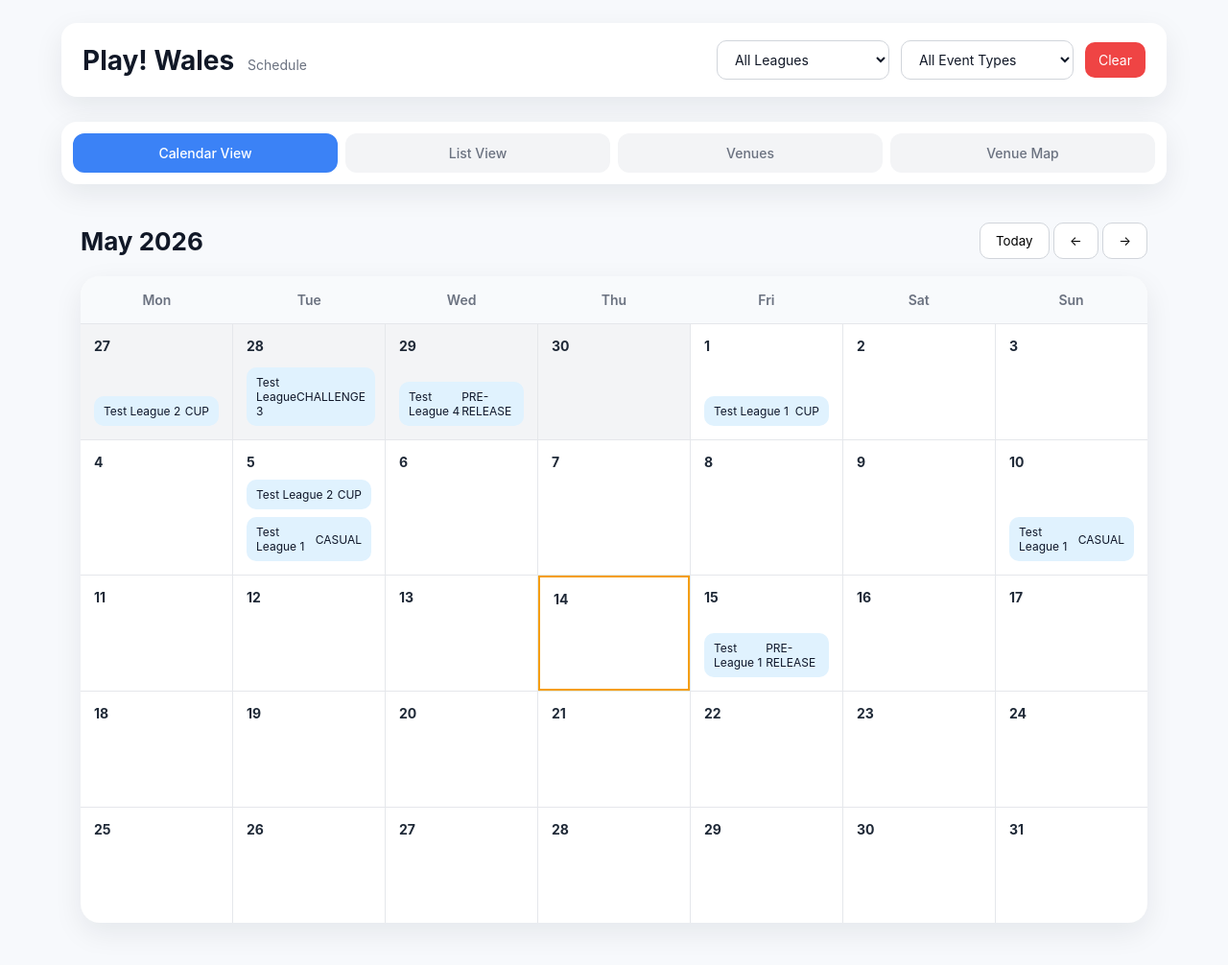
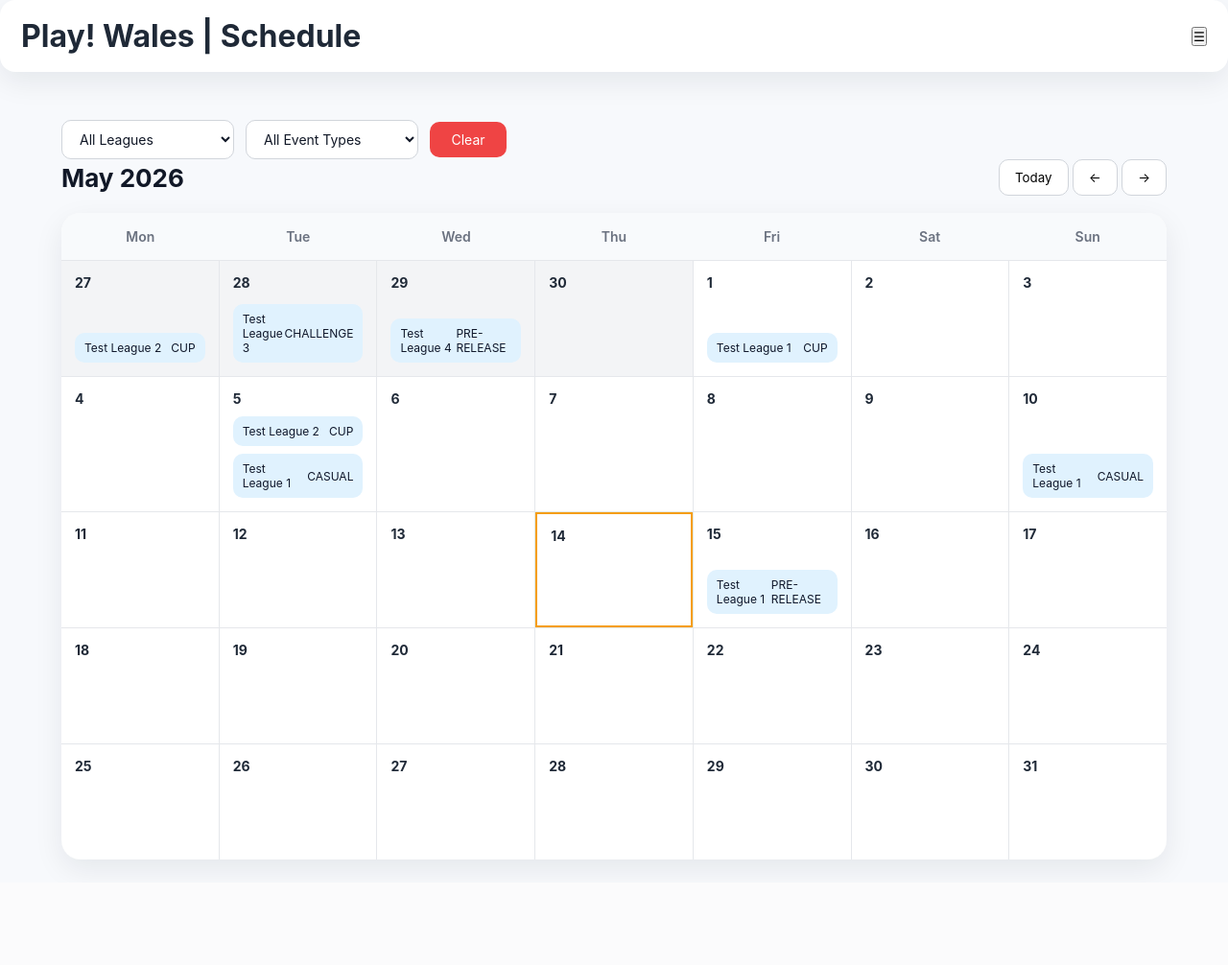
Before and after one commit to L1UK3/playsouthwales, a Flask app: page / in a window 1280 px wide. Shown: the whole page at 96% size. After the commit the page ends 908 px from the top, so only its background shows below. Run offline with Flask 3, Linux system fonts and the light colour scheme.

Commit message:
Enhance event loading with error handling; refactor calendar layout and filters; add tab menu functionality

```diff
--- a/static/calendar.js
+++ b/static/calendar.js
@@ -10,25 +10,35 @@ let types = [];
 const monthNames = ['January', 'February', 'March', 'April', 'May', 'June',
     'July', 'August', 'September', 'October', 'November', 'December'];
 
+
+
 async function loadEvents() {
     try {
         const response = await fetch('/api/events');
+        if (!response.ok) {
+            throw new Error(`Failed to fetch events: ${response.status} ${response.statusText}`);
+        }
         const data = await response.json();
 
-        eventsByDate = data.reduce((acc, event) => {
+        eventsByDate = data.reduce((eventsByDateMap, event) => {
             const dateKey = event.date ? event.date.slice(0, 10) : null;
-            if (!dateKey) return acc;
-            if (!acc[dateKey]) acc[dateKey] = [];
-            acc[dateKey].push(event);
-            return acc;
+            if (!dateKey) return eventsByDateMap;
+            if (!eventsByDateMap[dateKey]) eventsByDateMap[dateKey] = [];
+            eventsByDateMap[dateKey].push(event);
+            return eventsByDateMap;
         }, {});
 
         filteredEventsByDate = { ...eventsByDate };
         await loadLeaguesAndTypes();
         populateFilters(data);
         renderCalendar();
+
     } catch (error) {
-        console.error('Error fetching events:', error);
+        if (error instanceof Error && error.message.includes('Failed to fetch events')) {
+            console.error(`Error fetching events: ${error.message}`);
+        } else {
+            console.error('Unexpected error in loadEvents:', error);
+        }
     }
 }
 
@@ -38,6 +48,7 @@ async function loadLeaguesAndTypes() {
             fetch('/api/leagues'),
             fetch('/api/types')
         ]);
+
         leagues = await leaguesResponse.json();
         const fetchedTypes = await typesResponse.json();
         types = Array.isArray(fetchedTypes) ? fetchedTypes : (fetchedTypes.types || []);
@@ -125,6 +136,26 @@ function clearFilters() {
 
 
 
+function loadTabMenu() {
+        const tabMenu = document.getElementById('tab-menu');
+        const tabs = [
+            { id: 'calendar', label: 'Calendar View' },
+            { id: 'list', label: 'List View' },
+            { id: 'venues', label: 'Venues' },
+            { id: 'map', label: 'Venue Map' }
+        ];
+
+        tabs.forEach(tab => {
+            const button = document.createElement('button');
+            button.className = 'tab-button';
+            button.id = 'tab-' + tab.id;
+            button.textContent = tab.label;
+            button.addEventListener('click', () => switchTab(tab.id));
+            tabMenu.appendChild(button);
+        });
+
+        switchTab('calendar');
+}
 
 
 function switchTab(tabName) {
@@ -160,11 +191,9 @@ function switchTab(tabName) {
 
 
 
-function renderListView() {
+function renderListView(month, year) {
     const container = document.getElementById('list-events-container');
     container.innerHTML = '';
-
-    document.getElementById('month-title').textContent = `${monthNames[month]} ${year}`;
 
     // Get all events sorted by date
     const sortedDates = Object.keys(filteredEventsByDate).sort();
@@ -247,13 +276,6 @@ function renderVenues() {
 
 
 
-function renderMap() {
-    const container = document.getElementById('map-container');
-    container.innerHTML = '<div style="padding: 40px; color: #6b7280; font-size: 16px;">Map functionality coming soon</div>';
-}
-
-
-
 
 
 
@@ -289,6 +311,9 @@ function renderCalendar() {
         calendarGrid.appendChild(cell);
     }
 }
+
+
+
 
 function createDayCell(day, month, year, isOtherMonth) {
     const cell = document.createElement('div');
@@ -338,6 +363,10 @@ function createDayCell(day, month, year, isOtherMonth) {
     cell.addEventListener('click', () => selectDay(dateKey));
     return cell;
 }
+
+
+
+
 
 function selectDay(dateKey) {
     selectedDateKey = dateKey;
--- a/static/style.css
+++ b/static/style.css
@@ -72,6 +72,7 @@ body {
     background: #ef4444;
     color: white;
     border: none;
+    width: 80px;
 }
 
 .tabs {
--- a/templates/index.html
+++ b/templates/index.html
@@ -9,13 +9,15 @@
 </head>
 
 <body>
+    <div class="top-nav" id="top-nav">
+        <h1>Play! Wales | Schedule </h1>
+        <button class="menu-toggle" id="menu-toggle" onclick="showTabs()">☰</button>
+    </div>
+
+
     <div class="app-container">
-        <header class="top-nav">
-            <div class="logo-area">
-                <h1>Play! Wales</h1>
-                <span class="subtitle">Schedule</span>
-            </div>
-            <div class="filters">
+
+        <div class="filters" id="view-filters">
             <select id="league-filter" onchange="applyFilters()">
                 <option value="">All Leagues</option>
             </select>
@@ -24,17 +26,8 @@
             </select>
             <button type="button" class="clear-filters" onclick="clearFilters()">Clear</button>
         </div>
-        </header>
 
-        <div class="tabs">
-            <button class="tab-button active" onclick="switchTab('calendar')" id="tab-calendar">Calendar View</button>
-            <button class="tab-button" onclick="switchTab('list')" id="tab-list">List View</button>
-            <button class="tab-button" onclick="switchTab('venues')" id="tab-venues">Venues</button>
-            <button class="tab-button" onclick="switchTab('map')" id="tab-map">Venue Map</button>
-        </div>
-
-        <main id="calendar-swipe-area" class="calendar-container">
-            <div class="tab-content active" id="calendar-view">
+        <div class="calendar-container">
             <div class="calendar-header">
                 <h2 id="month-title"></h2>
                 <div class="controls">
@@ -62,23 +55,19 @@
                 <div id="selected-day-title" class="selected-day-title"></div>
                 <div id="selected-day-events" class="selected-day-events"></div>
             </div>
+        </div>
 
-            </div>
 
         <div class="tab-content" id="list-view">
             <div id="list-events-container" class="list-events-container"></div>
+        </div>
+
     </div>
 
     <div class="tab-content" id="venues-view">
         <div id="venues-container" class="venues-container"></div>
     </div>
 
-            <div class="tab-content" id="map-view">
-                <div id="map-container" class="map-container">Map coming soon</div>
-            </div>
-        </main>
-    </div>
-
     <script src="{{ url_for('static', filename='calendar.js') }}"></script>
 </body>
 
```
Lines whose indentation alone changed are shown as unchanged.
